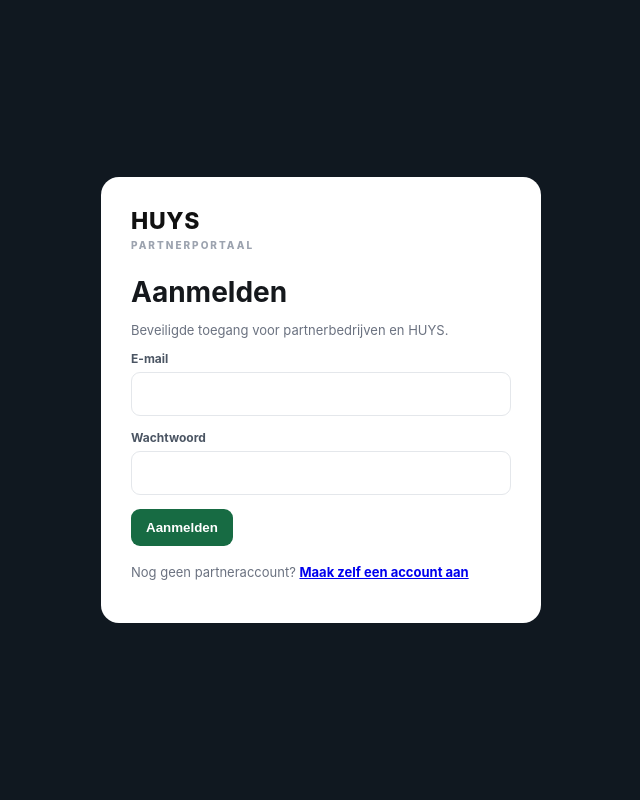
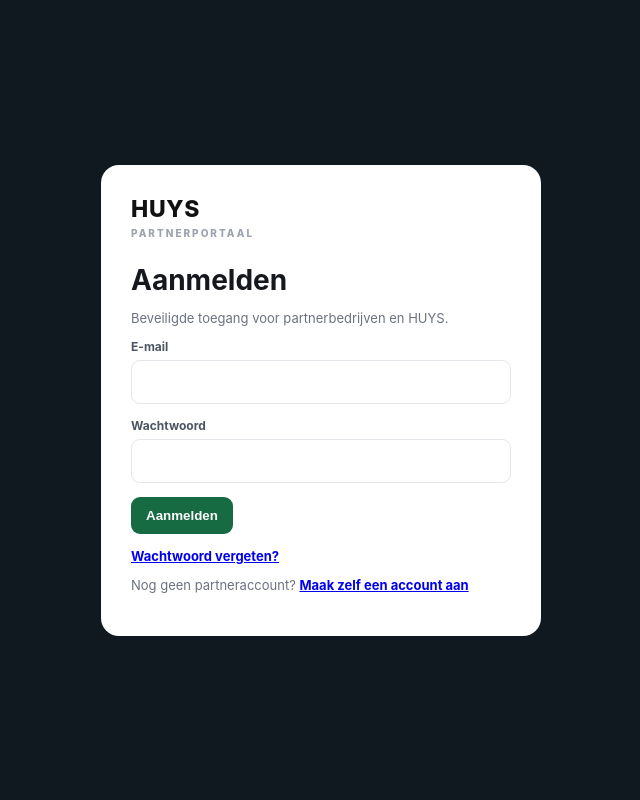
Before and after one commit to schrijnwerkenhuys-lab/huys-partnerportaal, a Flask app: page /login in a window 1280 px wide. Shown: the whole page, without its empty margins (319-959 px from the left). Run offline with Flask 3, Linux system fonts and the light colour scheme; some libraries are stand-ins or nearby versions.

Commit message:
Voeg wachtwoord vergeten link toe

```diff
--- a/templates/login.html
+++ b/templates/login.html
@@ -12,6 +12,7 @@
     <label>Wachtwoord</label><input type="password" name="password" required>
     <button class="primary" type="submit">Aanmelden</button>
   </form>
-  <p class="muted" style="margin-top:18px;">Nog geen partneraccount? <a href="{{ url_for('register') }}"><strong>Maak zelf een account aan</strong></a></p>
+  <p class="muted" style="margin-top:14px;"><a href="{{ url_for('forgot_password') }}"><strong>Wachtwoord vergeten?</strong></a></p>
+  <p class="muted" style="margin-top:10px;">Nog geen partneraccount? <a href="{{ url_for('register') }}"><strong>Maak zelf een account aan</strong></a></p>
 </div></div>
 {% endblock %}
```
